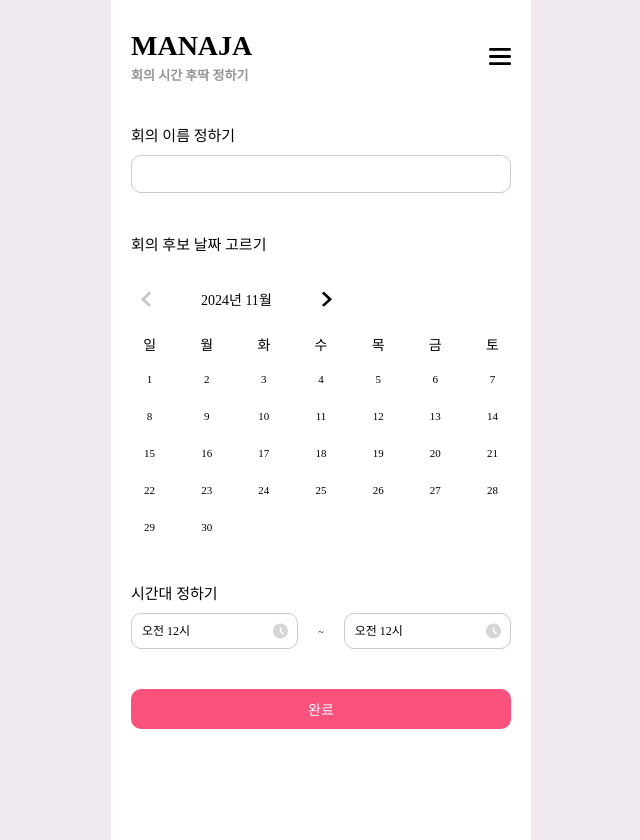
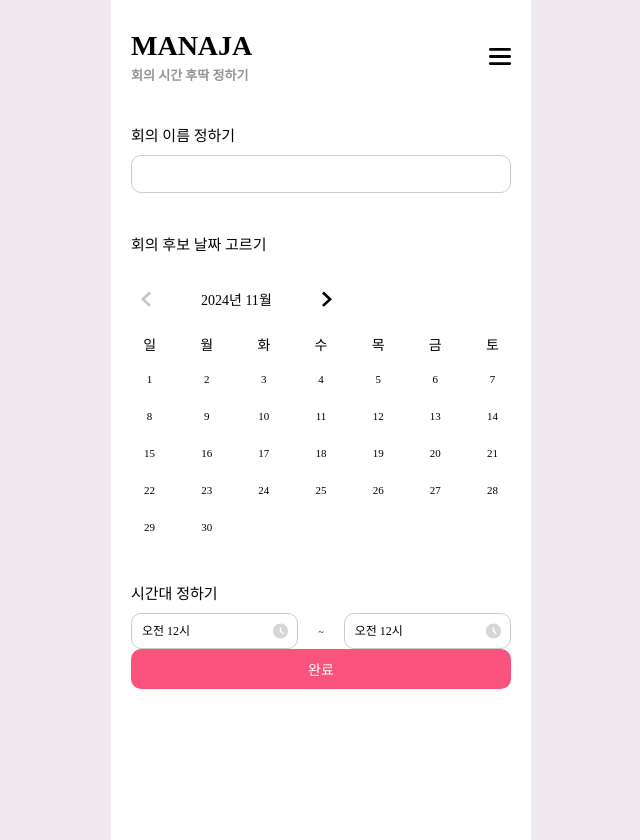
Before and after one commit to kimtaejin3/manaja, a React (Create React App) app: page / in a window 1280 px wide. Shown: the whole page, without its empty margins (319-959 px from the left). Built offline with nearby package versions, Linux system fonts and the light colour scheme.

Commit message:
update(Button):  sx p prop 제거하고 className prop 추가

```diff
--- a/src/components/shared/Button.jsx
+++ b/src/components/shared/Button.jsx
@@ -1,9 +1,7 @@
 import styles from "./Button.module.scss";
 
-export default function Button({ children, sx }) {
+export default function Button({ children, className }) {
   return (
-    <button style={sx} className={styles.container}>
-      {children}
-    </button>
+    <button className={`${styles.container} ${className}`}>{children}</button>
   );
 }
--- a/src/pages/MainPage.jsx
+++ b/src/pages/MainPage.jsx
@@ -11,7 +11,7 @@ export default function MainPage() {
       <MeetingNameField />
       <MeetingDaysField />
       <MeetingTimeField />
-      <Button sx={{ marginTop: "40px" }}>완료</Button>
+      <Button>완료</Button>
     </>
   );
 }
```
